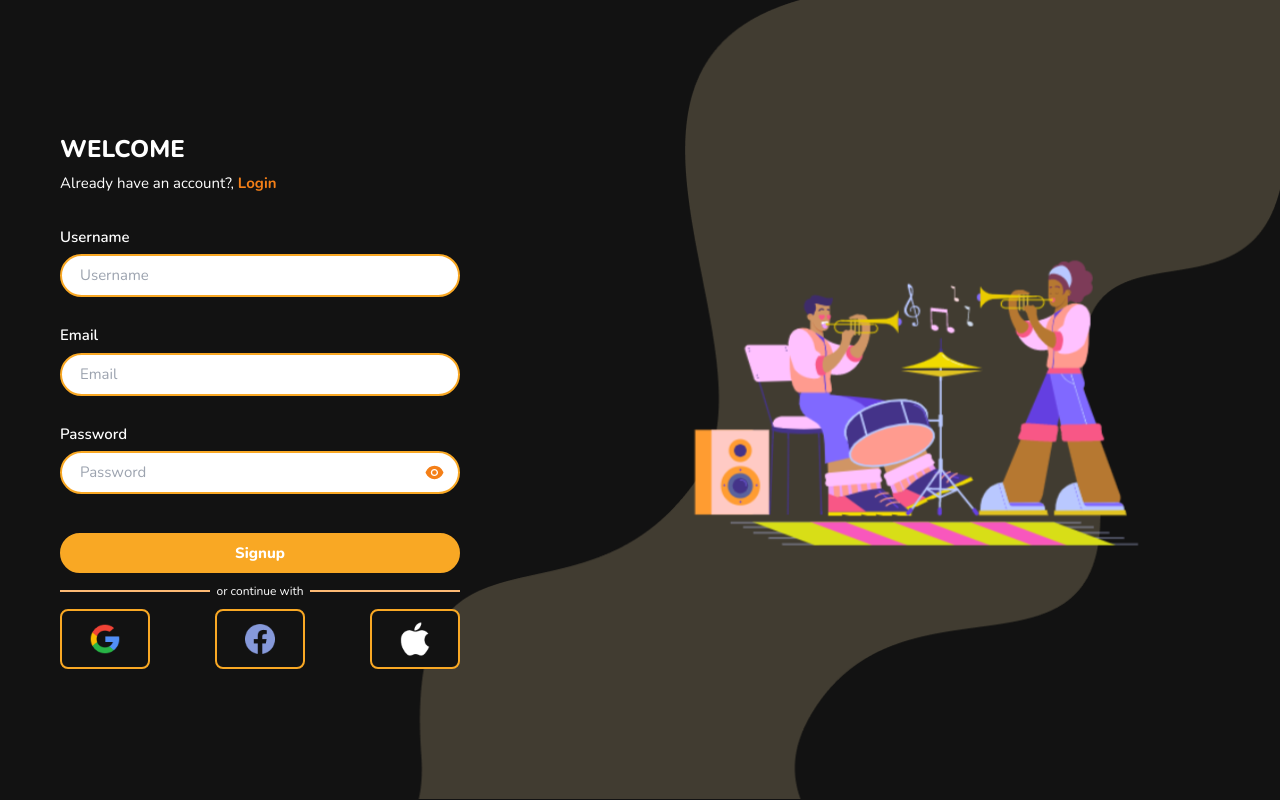
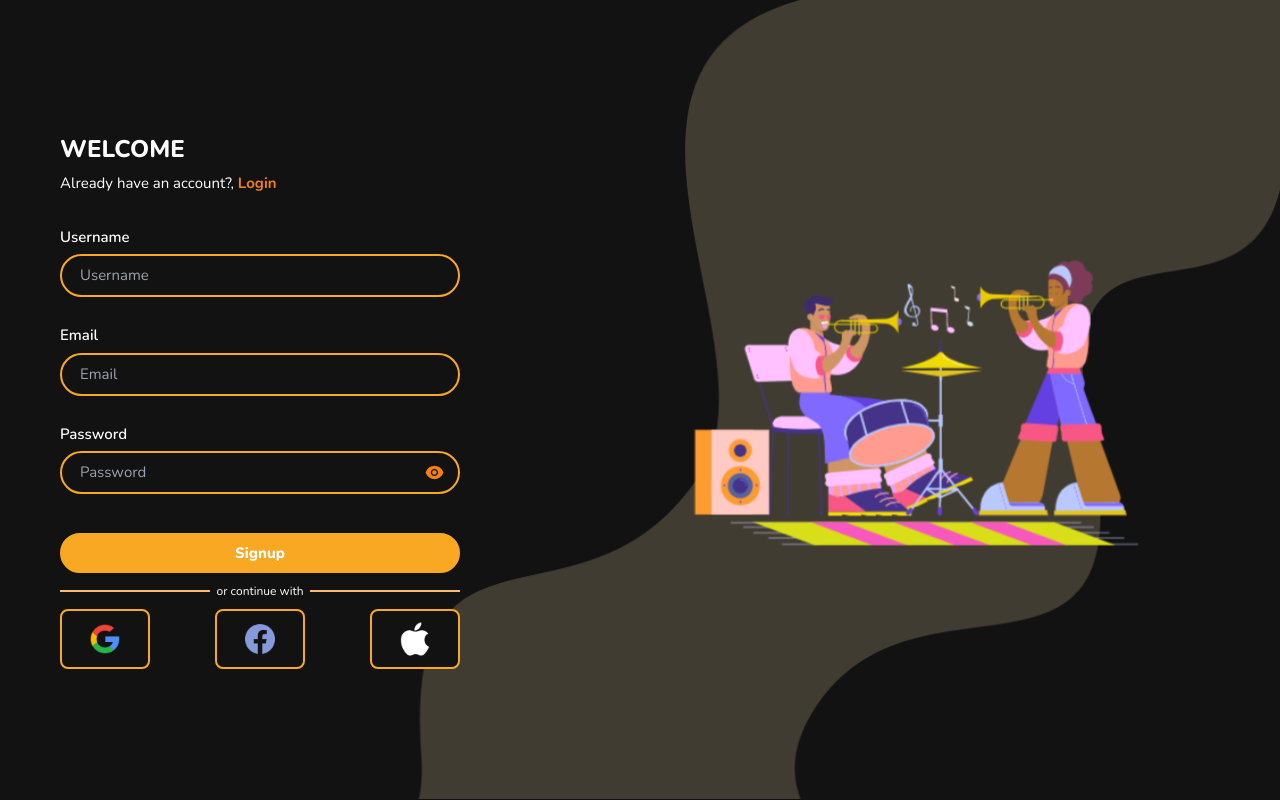
Before and after one commit to Minezee/StudioHub, a React (Vite) app: page /signup in a window 1280 px wide. Built offline with nearby package versions, Linux system fonts and the light colour scheme.

Commit message:
change input background color and text

```diff
--- a/src/styles/Auth.module.css
+++ b/src/styles/Auth.module.css
@@ -8,11 +8,10 @@
 }
 
 .input {
-    background: #FFFFFF;
     border: 2px solid #F9A824;
     border-radius: 30px;
-    color: "#FCD87C";
-    @apply lg:min-w-[400px] 2xl:min-w-[500px] text-xl px-6 py-3 my-2
+    color: #FCD87C;
+    @apply lg:min-w-[400px] 2xl:min-w-[500px] text-xl px-6 py-3 my-2 bg-background
 }
 
 .link {
```
